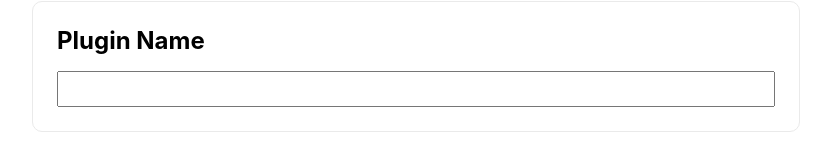
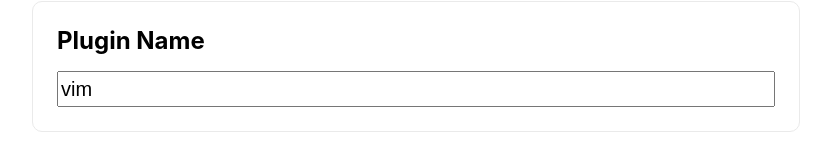
Before and after one commit to yaeda/inkdrop-plugin-badge, a Next.js app: page / in a window 1280 px wide. Shown: the part 301-462 px from the top of the page, without its empty margins (224-1055 px from the left). Built offline with nearby package versions, Linux system fonts and the light colour scheme.

Commit message:
feat: add default plugin name ('vim')

```diff
--- a/pages/index.tsx
+++ b/pages/index.tsx
@@ -3,7 +3,7 @@
 import { useState } from "react";
 
 const Home = () => {
-  const [name, setName] = useState("");
+  const [name, setName] = useState("vim");
 
   const onChangePluginName = (event) => {
     setName(event.target.value);
```
